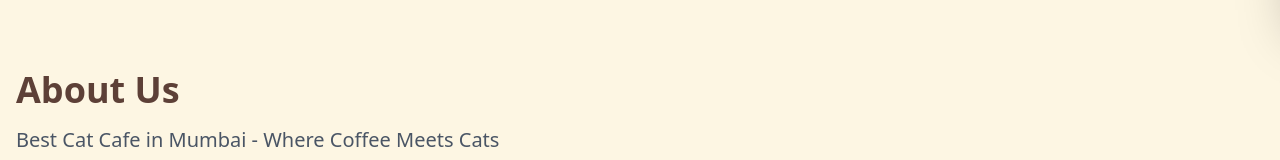
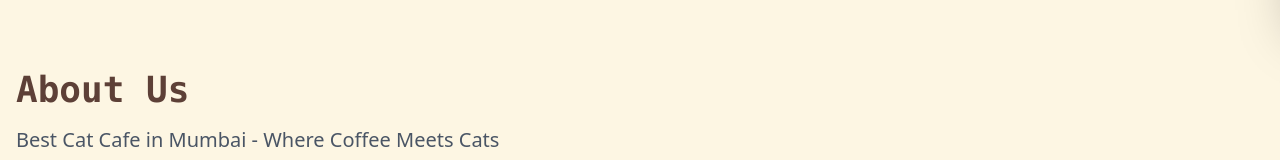
Before and after one commit to RaviPatel94/pixxelhack, a React (Vite) app: page / in a window 1280 px wide. Shown: the part 778-938 px from the top of the page. Built offline with nearby package versions, Linux system fonts and the light colour scheme.

Commit message:
fixed err

```diff
--- a/src/elements/Element3.jsx
+++ b/src/elements/Element3.jsx
@@ -121,7 +121,7 @@ function Element3() {
     <div className='min-h-screen px-4 py-8 sm:py-12' id='about'>
       {/* Header */}
       <div className="max-w-7xl mx-auto mb-8 sm:mb-12">
-        <h1 className="text-4xl font-bold mb-4">
+        <h1 className="text-4xl font-mono font-semibold mb-4">
           About Us
         </h1>
         <p className="text-lg sm:text-xl text-gray-600 mb-8">
```
